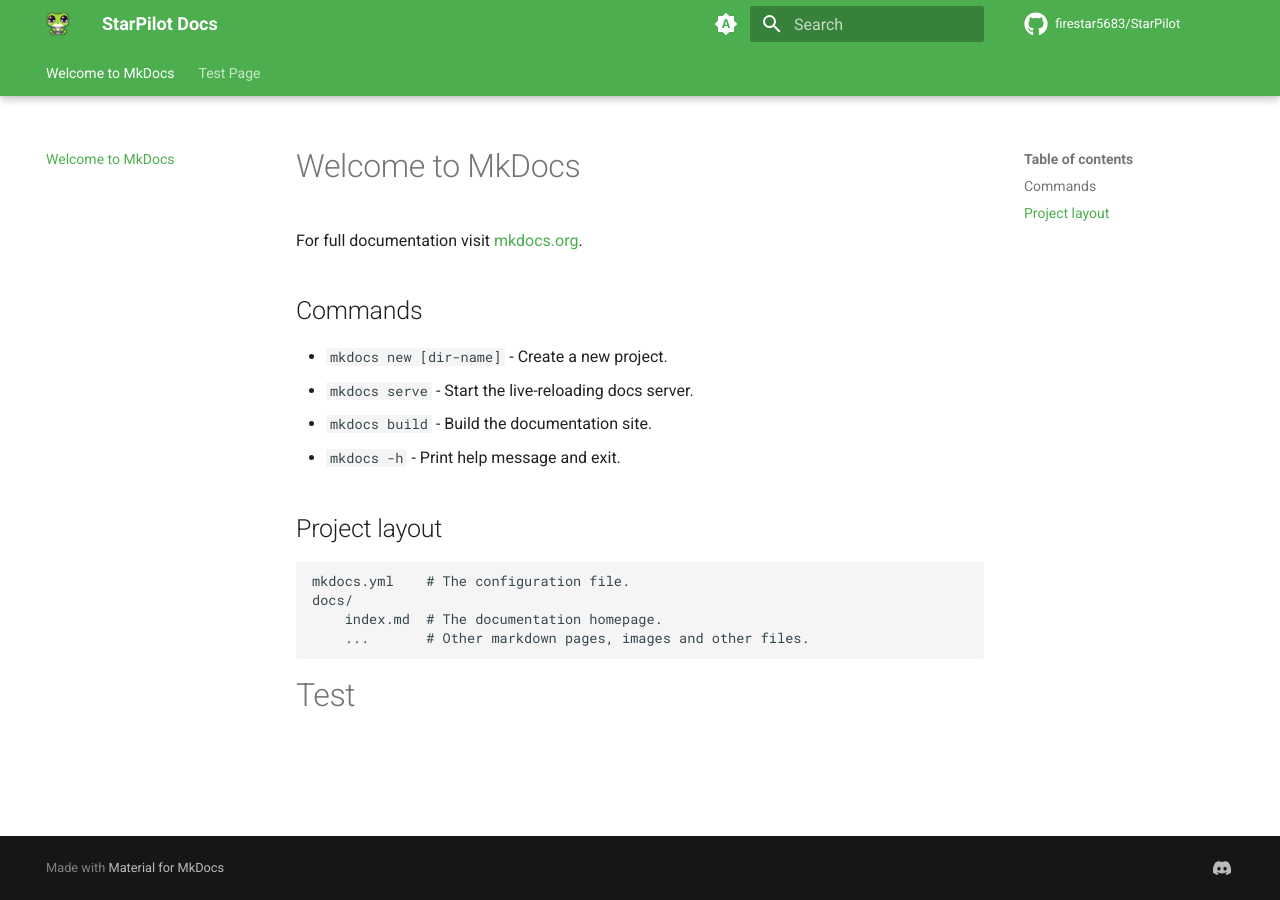
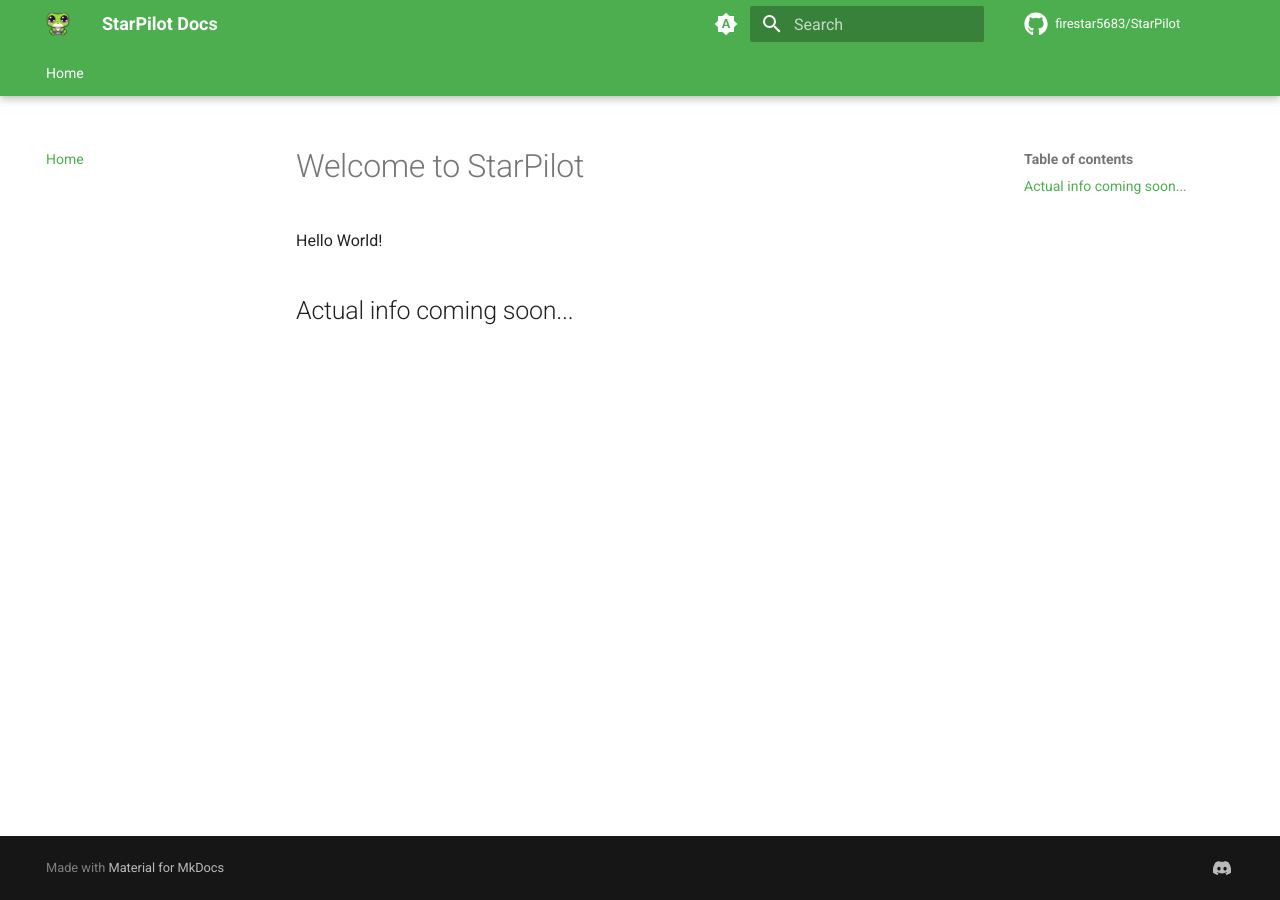
Before and after one commit to StarPilot-Docs/docs, an MkDocs documentation site: the page built from docs/index.md, in a window 1280 px wide. Built offline with MkDocs 1.6.1 and Material for MkDocs 9.7.7, drawn with Linux system fonts in a browser that asks for light colours; comment, search, counter and statistics services are not loaded.

Commit message:
Finalize setup

```diff
--- a/docs/index.md
+++ b/docs/index.md
@@ -1,20 +1,5 @@
-# Welcome to MkDocs
+# Welcome to StarPilot
 
-For full documentation visit [mkdocs.org](https://www.mkdocs.org).
+Hello World!
 
-## Commands
-
-* `mkdocs new [dir-name]` - Create a new project.
-* `mkdocs serve` - Start the live-reloading docs server.
-* `mkdocs build` - Build the documentation site.
-* `mkdocs -h` - Print help message and exit.
-
-## Project layout
-
-    mkdocs.yml    # The configuration file.
-    docs/
-        index.md  # The documentation homepage.
-        ...       # Other markdown pages, images and other files.
-
-
-# Test
+## Actual info coming soon...
--- a/docs/test.md
+++ /dev/null
@@ -1 +0,0 @@
-# Test Page
--- a/mkdocs.yml
+++ b/mkdocs.yml
@@ -2,6 +2,10 @@
 
 site_name: StarPilot Docs
 site_url: https://starpilot.sherloaf.com
+
+nav:
+  - Home: index.md
+
 theme:
     name: material
     palette:
```
